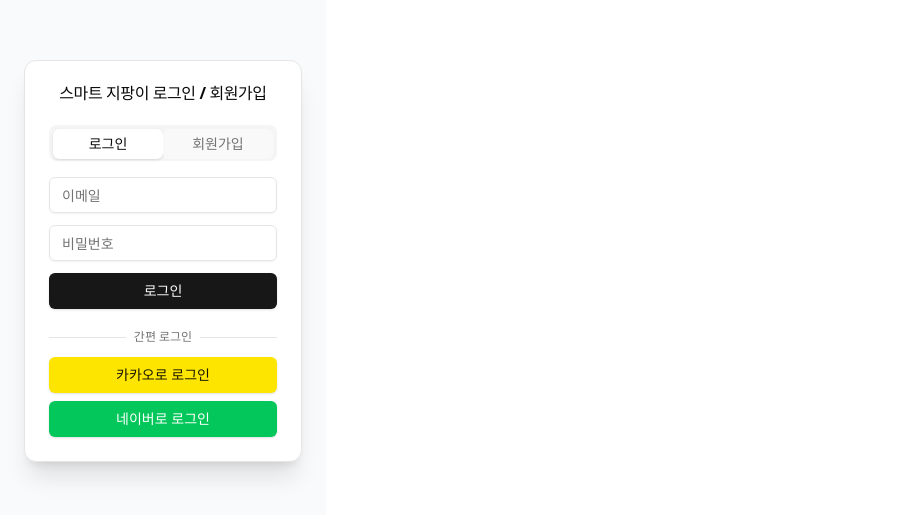
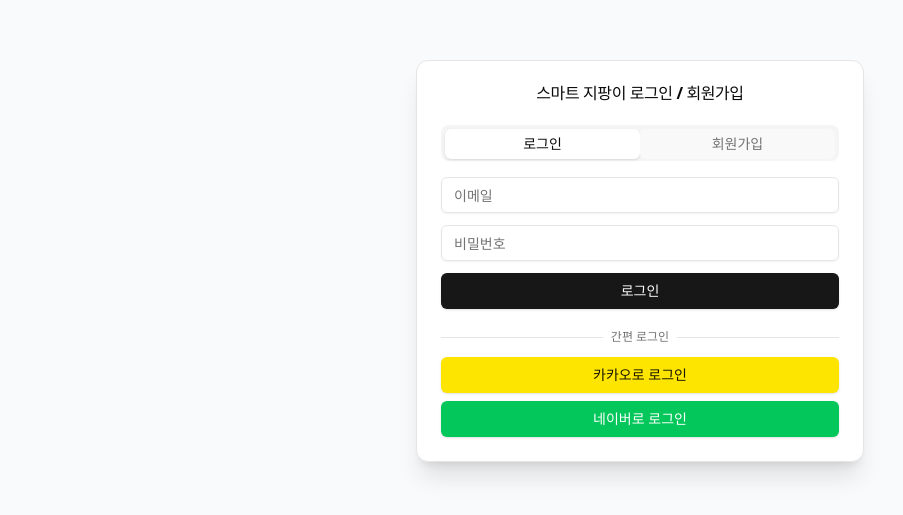
Before and after one commit to musclebeaver/smartcane-web, a React (Vite) app: page /auth in a window 1280 px wide. Shown: the part 139-654 px from the top of the page, without its empty margins (0-903 px from the left). Built offline with nearby package versions, Linux system fonts and the light colour scheme.

Commit message:
Fix root layout centering

```diff
--- a/src/index.css
+++ b/src/index.css
@@ -29,9 +29,11 @@ a:hover {
 
 body {
   margin: 0;
-  display: flex;
-  place-items: center;
   min-width: 320px;
+  min-height: 100vh;
+}
+
+#root {
   min-height: 100vh;
 }
 
```
